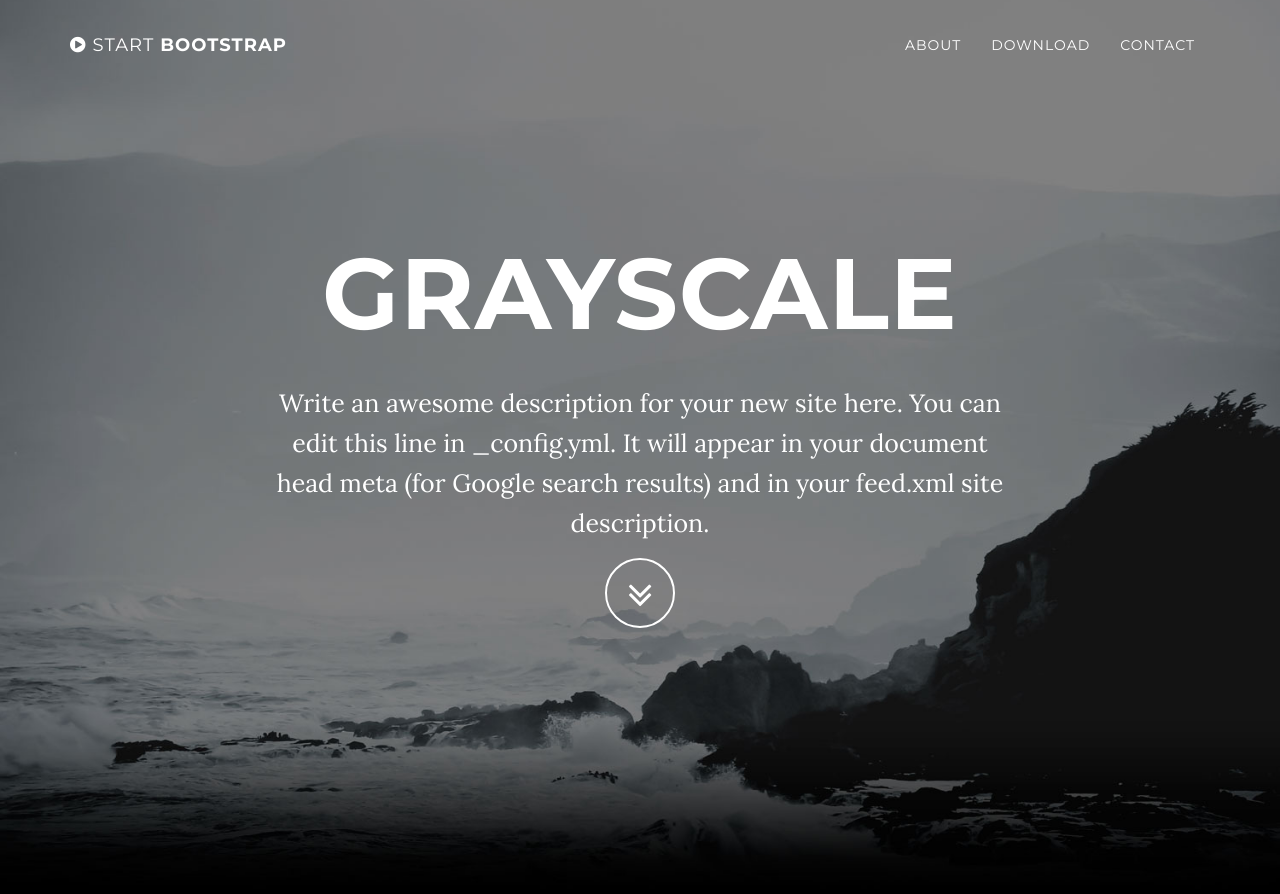
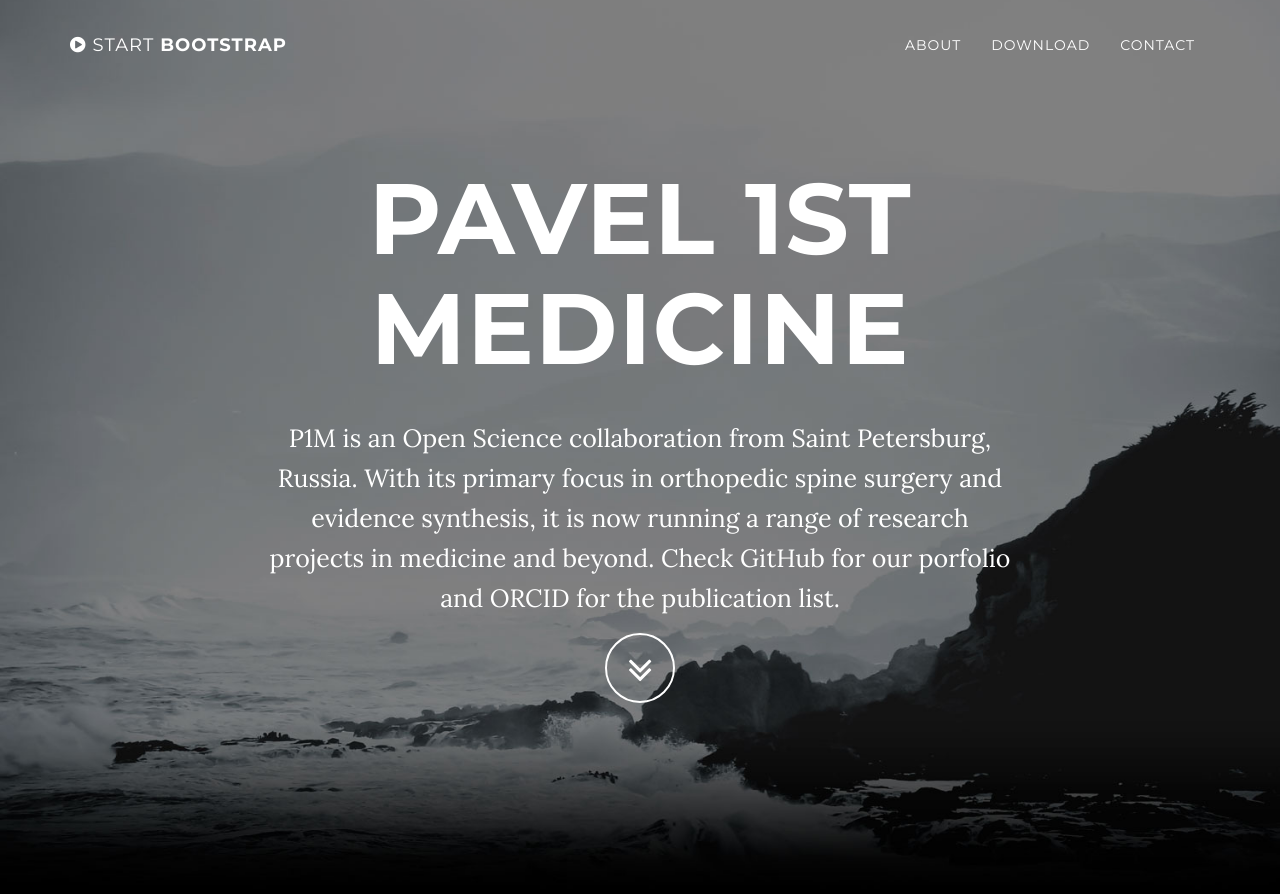
Before and after one commit to p1m-ortho/p1m.github.io, a Jekyll site: the page built from index.html, in a window 1280 px wide and 900 px high. Shown: the top 894 px of the window. Built offline with Jekyll 4.4.1, drawn with Linux system fonts in a browser that asks for light colours; some of the changed text lies outside the part shown.

Commit message:
Replace template info with ours

```diff
--- a/_config.yml
+++ b/_config.yml
@@ -1,8 +1,8 @@
 # Site settings
-title: Grayscale
-email: your-email@domain.com
-url: https://example.github.io
-description: "Write an awesome description for your new site here. You can edit this line in _config.yml. It will appear in your document head meta (for Google search results) and in your feed.xml site description."
+title: Pavel 1st Medicine
+email: admin@p1m.org
+url: https://p1m.org
+description: "P1M is an Open Science collaboration from Saint Petersburg, Russia. With its primary focus in orthopedic spine surgery and evidence synthesis, it is now running a range of research projects in medicine and beyond. Check GitHub for our porfolio and ORCID for the publication list. "
 
 # Color settings (hex-codes without the leading hash-tag)
 color:
@@ -10,20 +10,16 @@ color:
   links: '#219ab3'
 
 # Footer settings
-footer: Your Website
+footer: P1M.ORG
 
 # Social networks usernames (many more available: google-plus, flickr, dribbble, pinterest, instagram, tumblr, linkedin, etc.)
 social:
   - title: twitter
-    url: https://twitter.com/SBootstrap
-  - title: facebook
-    url:
-  - title: stack-overflow
-    url: http://stackoverflow.com/questions/tagged/jekyll
-  - title: bitbucket
-    url: http://bitbucket.org/jekyll
+    url: https://twitter.com/drzhelnov
+  - title: orcid
+    url: https://orcid.org/0000-0003-2767-5123
   - title: github
-    url: https://github.com/IronSummitMedia/startbootstrap
+    url: https://github.com/p1m-ortho
 
 # Build settings
 markdown: kramdown
```
